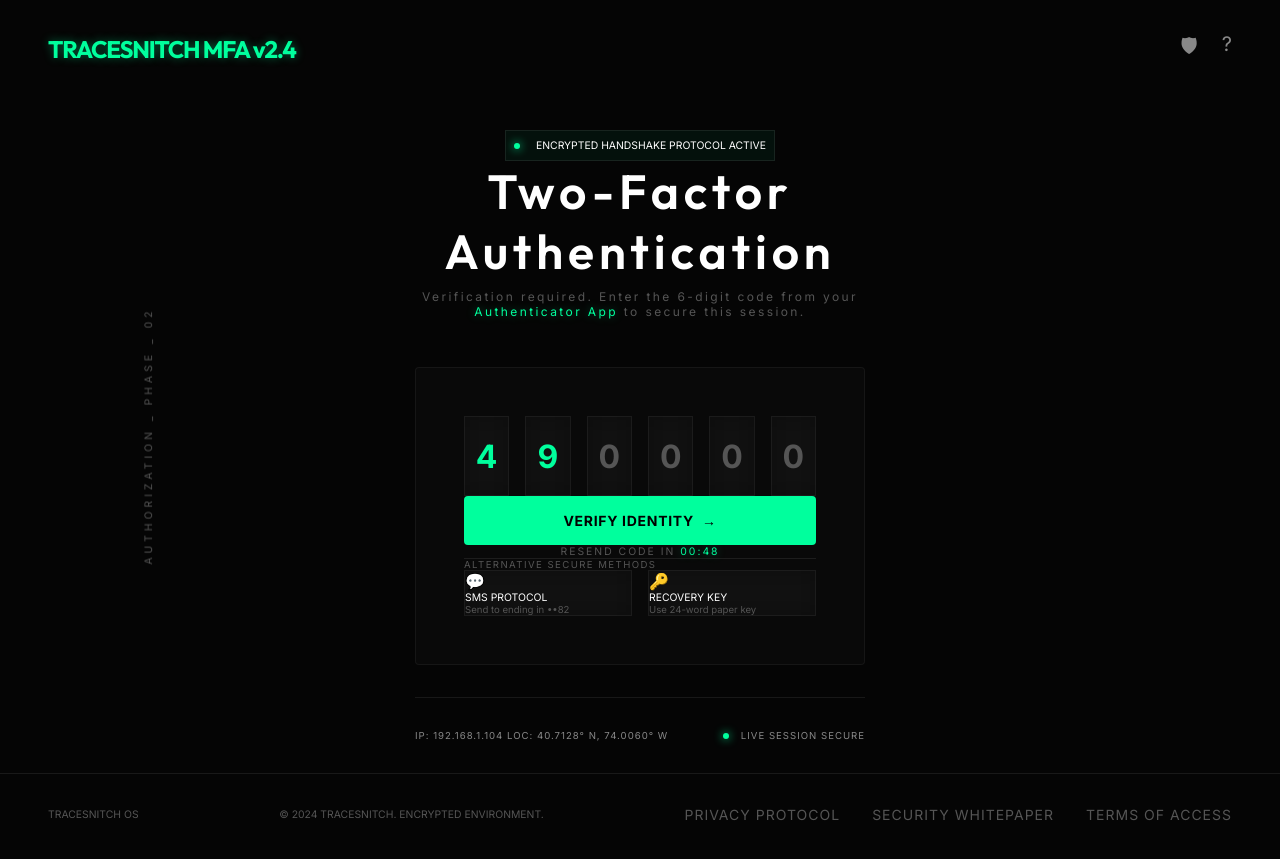
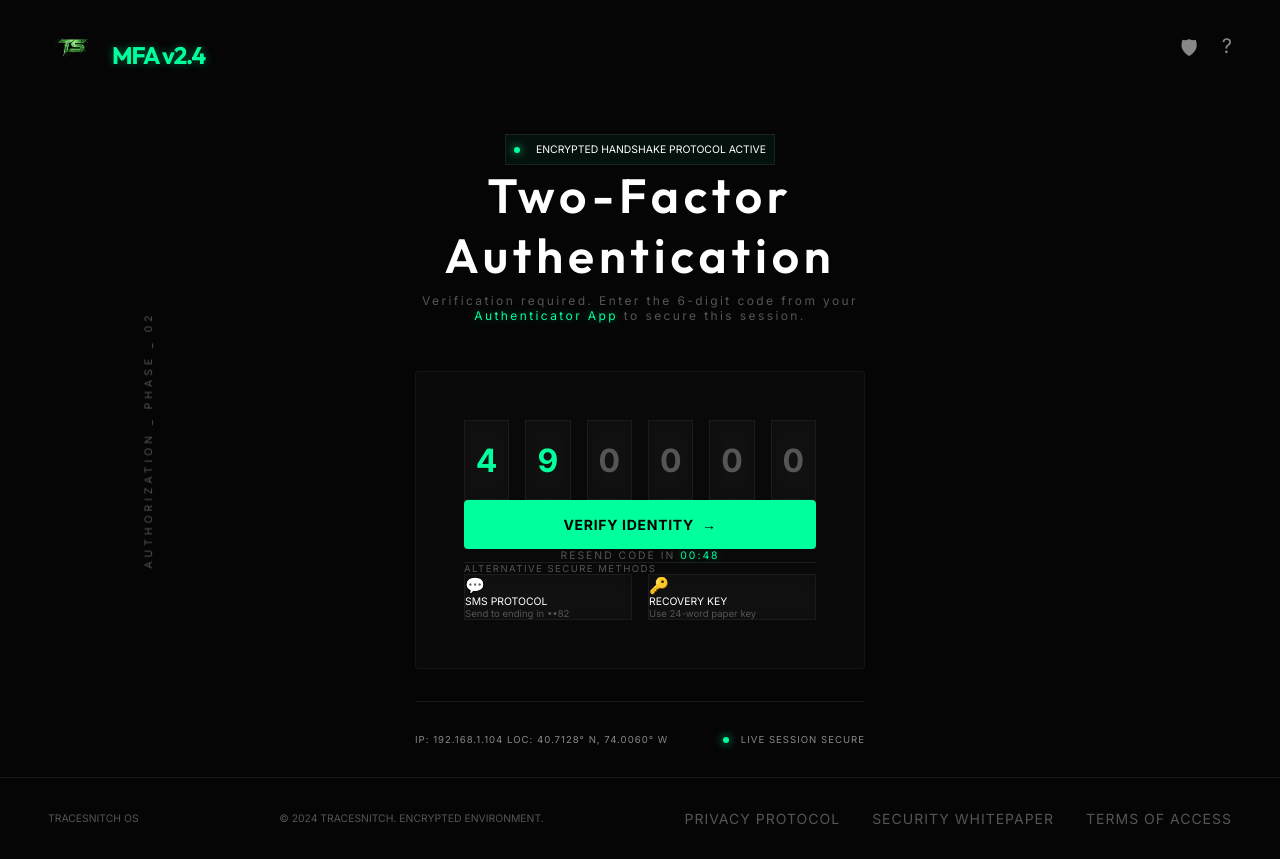
Before and after one commit to Arnazz10/TraceSnitch, a React (Vite) app: page /two-factor in a window 1280 px wide. Built offline with nearby package versions, Linux system fonts and the light colour scheme.

Commit message:
Final branding and navigation for TwoFactor

```diff
--- a/src/pages/TwoFactor.jsx
+++ b/src/pages/TwoFactor.jsx
@@ -7,7 +7,10 @@ const TwoFactor = () => {
   return (
     <div className="auth-page">
       <header className="auth-header">
-        <Link to="/" className="nav-logo neon-glow">TRACESNITCH <span className="mfa-badge">MFA v2.4</span></Link>
+        <Link to="/" className="nav-logo neon-glow">
+          <img src="/logo.png" alt="" style={{ height: '32px', width: 'auto' }} />
+          <span className="mfa-badge ml-4">MFA v2.4</span>
+        </Link>
         <div className="header-meta">
           <span className="icon">🛡</span>
           <span className="icon">?</span>
@@ -32,7 +35,7 @@ const TwoFactor = () => {
               ))}
             </div>
 
-            <Link to="/dashboard" style={{ display: 'block' }}>
+            <Link to="/loading-dashboard" style={{ display: 'block' }}>
               <Button variant="primary" size="lg" className="btn-full p-6">Verify Identity <span>→</span></Button>
             </Link>
 
```
